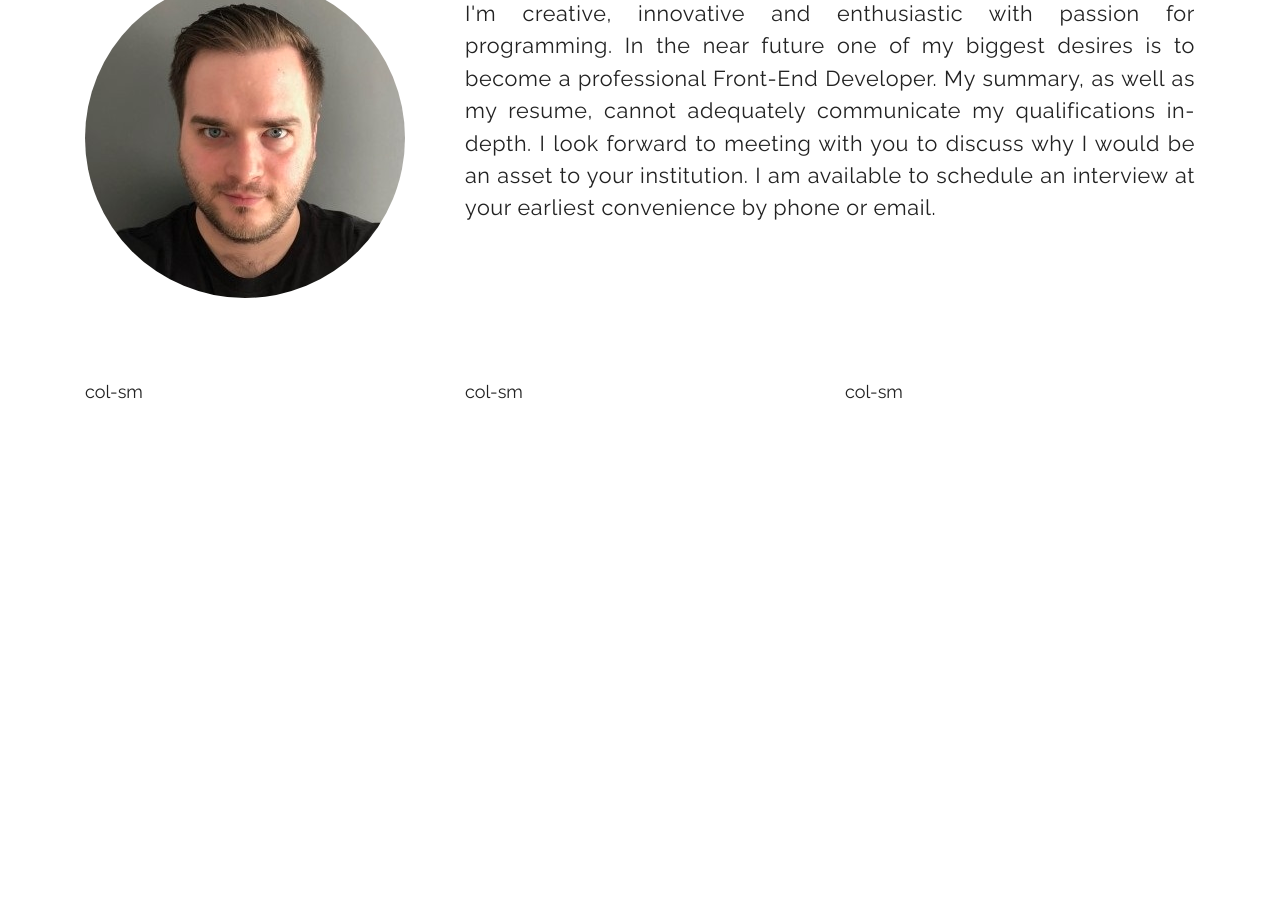
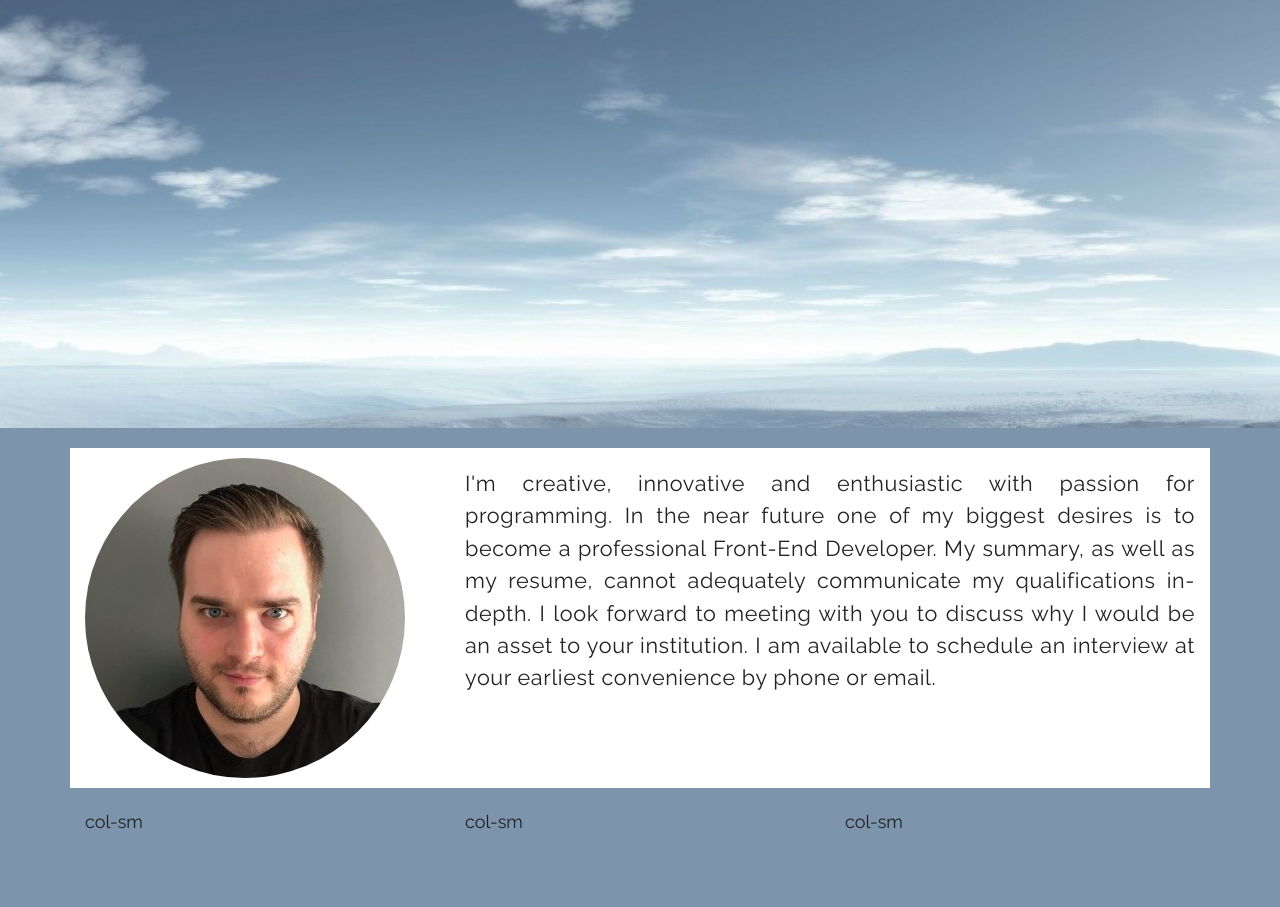
Before and after one commit to lukasz-koziara/lukasz-koziara.github.io, a plain HTML site: page index.html in a window 1280 px wide. Shown: the part 67-974 px from the top of the page. Before the commit the page ends 800 px from the top, so only its background shows below. Drawn offline with nearby package versions, Linux system fonts and the light colour scheme.

Commit message:
added splash

```diff
--- a/index.html
+++ b/index.html
@@ -73,12 +73,12 @@
         </div>
 
     </nav>
-    <div class="container intro">
+    <div class="container-fluid intro">
 
     </div>
     <div class="container">
         <div class="row">
-            <div class="col-sm-4 photo">
+            <div class="col-sm-4 photo about">
                 <img src="/img/i.JPG">
             </div>
             <div class="col-sm-8 about">
--- a/main.css
+++ b/main.css
@@ -3,7 +3,7 @@ html,body {
   font-family: 'Raleway', sans-serif;
   padding: 0 0 2em 0;
   font-size: 18px;
-  background: #fff;
+  background: #7C94AC;
   color: #222;
 }
 
@@ -22,6 +22,11 @@ h2 {
     margin-right: 1.5em;
 }
 
+.intro {
+    height: 450px;
+    background-image: url(/img/splash.jpg)
+}
+
 .menu {
     height: 2.5em;
 }
@@ -31,11 +36,12 @@ h2 {
 }
 
 .photo{
-    height: 400px;
+    height: 340px;
 }
 
 .photo img {
     border-radius: 150%;
+    margin: 10px auto;
 }
 
 .about {
@@ -44,4 +50,9 @@ h2 {
     margin: 20px auto;
     letter-spacing: 0.6px;
     text-align: justify;
+    background-color: #fff;
 }
+
+.about p{
+    margin: 20px auto;
+}
```
Also changed, not shown: img/splash.jpg (added).
